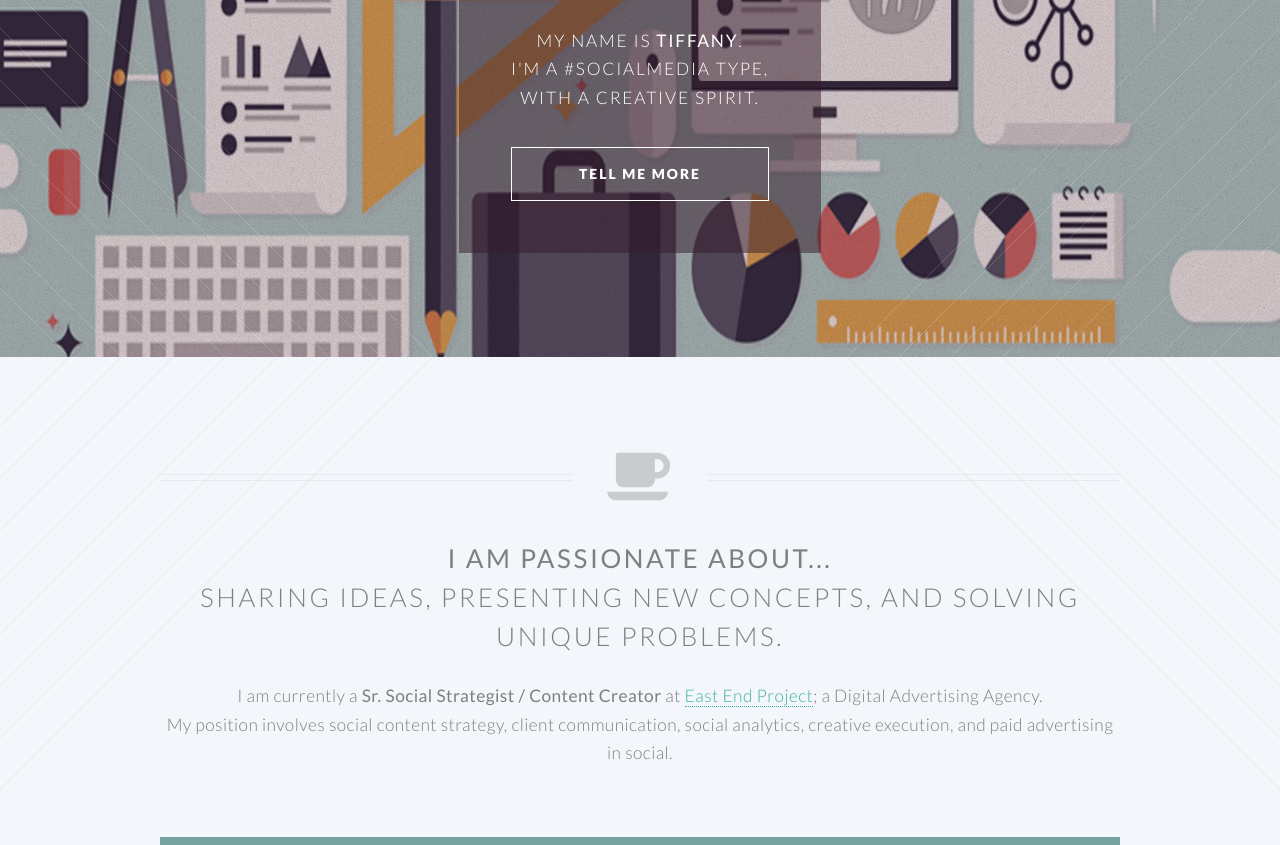
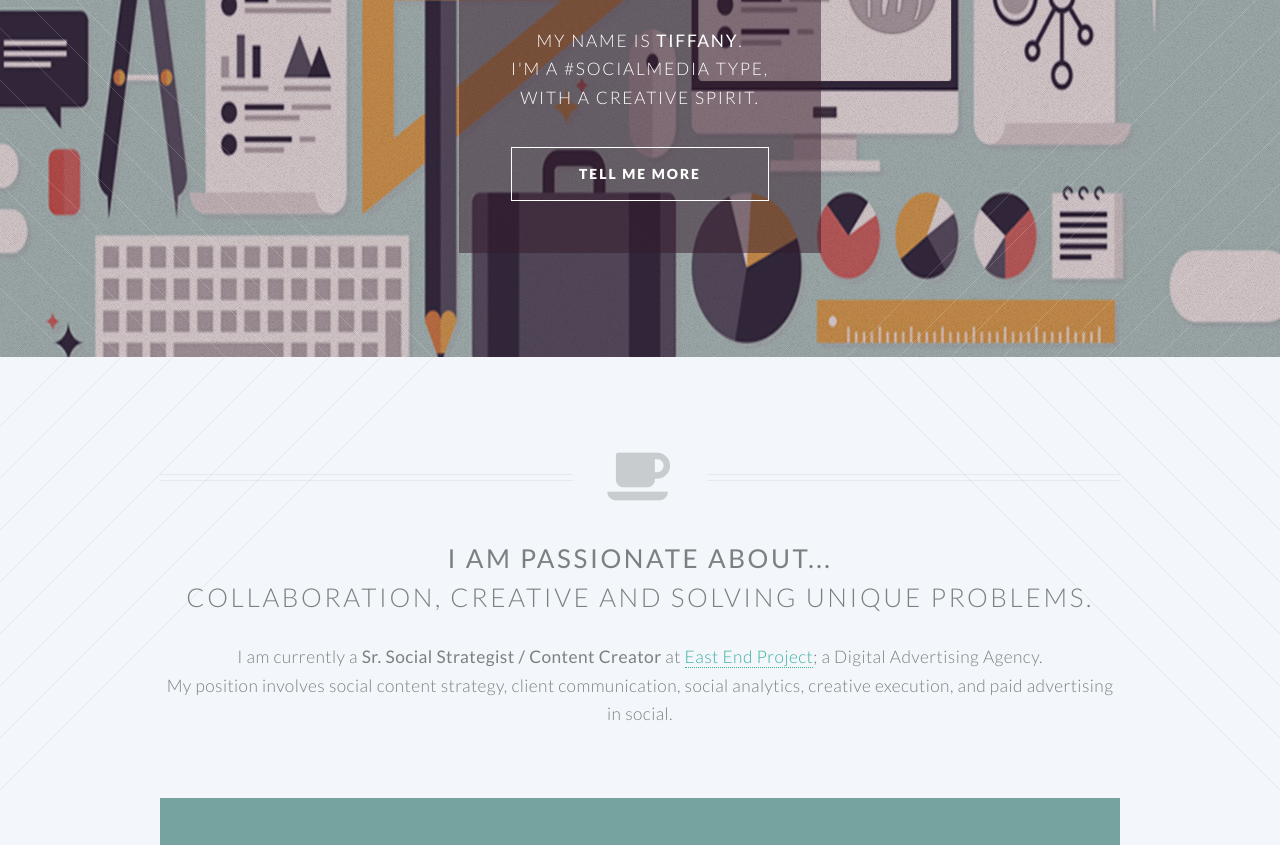
Before and after one commit to tiffanymondesir/tiffanymondesir.github.io, a plain HTML site: page index.html in a window 1280 px wide. Shown: the part 243-1088 px from the top of the page. Drawn offline with Linux system fonts and the light colour scheme.

Commit message:
Update index.html

```diff
--- a/index.html
+++ b/index.html
@@ -90,7 +90,7 @@
 					<span class="icon fa-coffee"></span>
 					<h2><b>I am passionate about...</b>
 					<br>
-					sharing ideas, presenting new concepts, and solving unique problems.
+					collaboration, creative and solving unique problems.
 					</h2>
 					<p>I am currently a <b>Sr. Social Strategist / Content Creator</b> at <a href="http://www.http://eastendproject.com" target="_blank">East End Project</a>; a Digital Advertising Agency.
 					<br />
```
